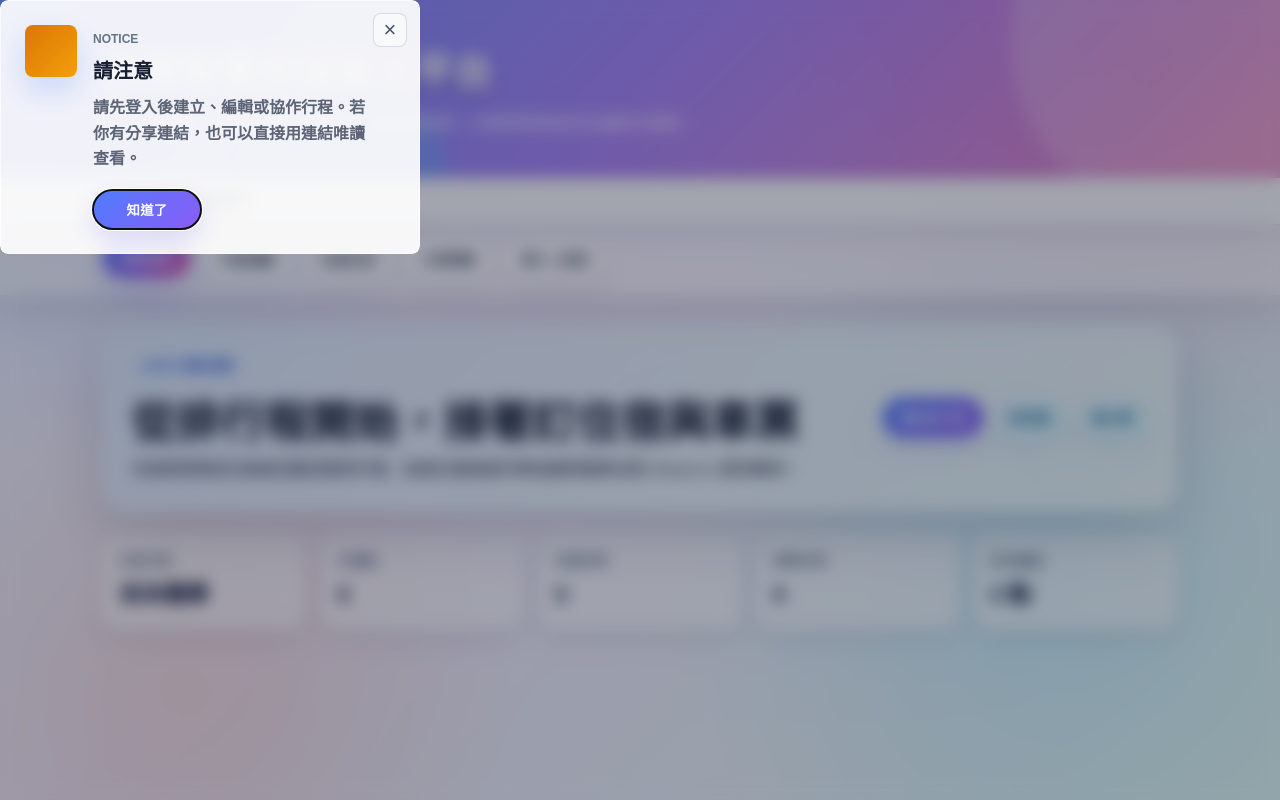
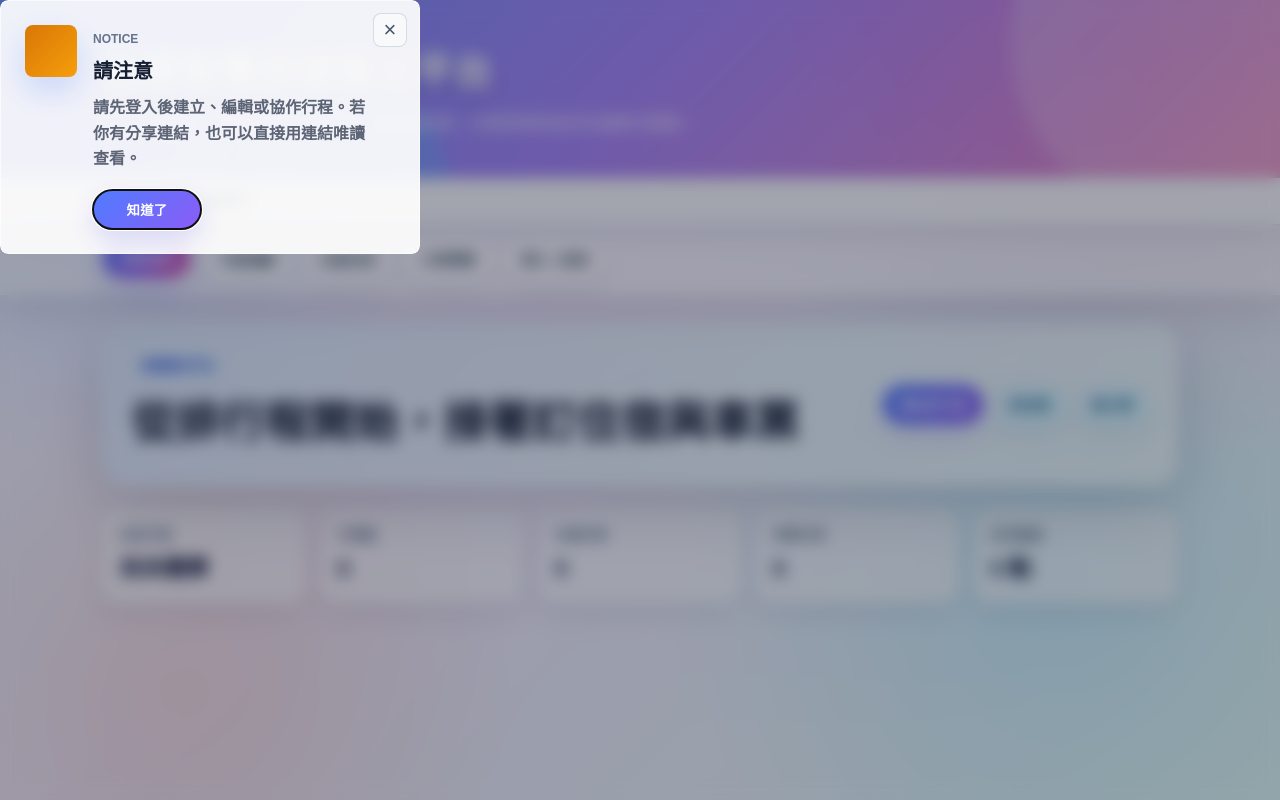
Before and after one commit to cwt85/SAD_Project_G6, a website: page index.html in a window 1280 px wide. Drawn offline with Linux system fonts and the light colour scheme.

Commit message:
調整index.html文字

```diff
--- a/index.html
+++ b/index.html
@@ -52,9 +52,9 @@
     <section id="home" class="active">
       <div class="home-hero panel">
         <div>
-          <span class="status-pill">A+B+C 整合流程</span>
+          <span class="status-pill">旅遊整合平台</span>
           <h2>從排行程開始，接著訂住宿與車票</h2>
-          <p>住宿與車票成功後會自動回寫到行程，系統也會檢查列車抵達時間與住宿 Check-in 是否衝突。</p>
+
         </div>
         <div class="home-actions">
           <button class="primary-btn" onclick="showSection('itinerary')">開始排行程</button>
```
